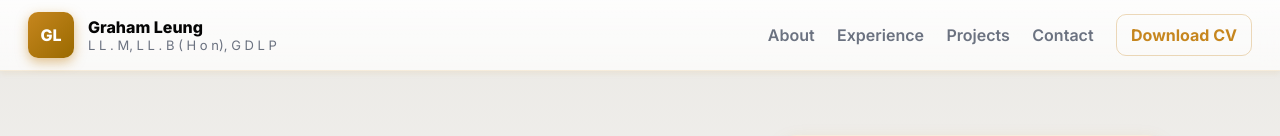
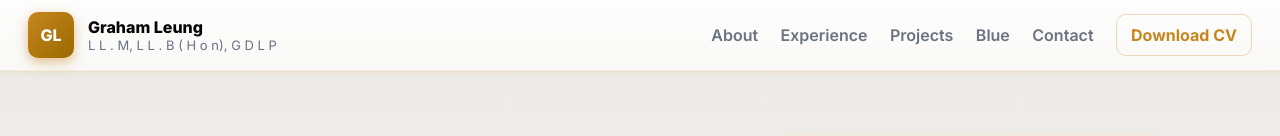
Before and after one commit to Isimeli28/Graham-Leung, a plain HTML site: page index.html in a window 1280 px wide. Shown: the top 136 px of the page. Drawn offline with Linux system fonts and the light colour scheme.

Commit message:
Update index.html

```diff
--- a/index.html
+++ b/index.html
@@ -319,6 +319,7 @@
       <a href="#about">About</a>
       <a href="#experience">Experience</a>
       <a href="#projects">Projects</a>
+      <a href="blue.html">Blue</a>
       <a href="#contact">Contact</a>
       <a class="btn" href="assets/Isimeli_Savutini_Resume.docx" download>Download CV</a>
     </nav>
```
